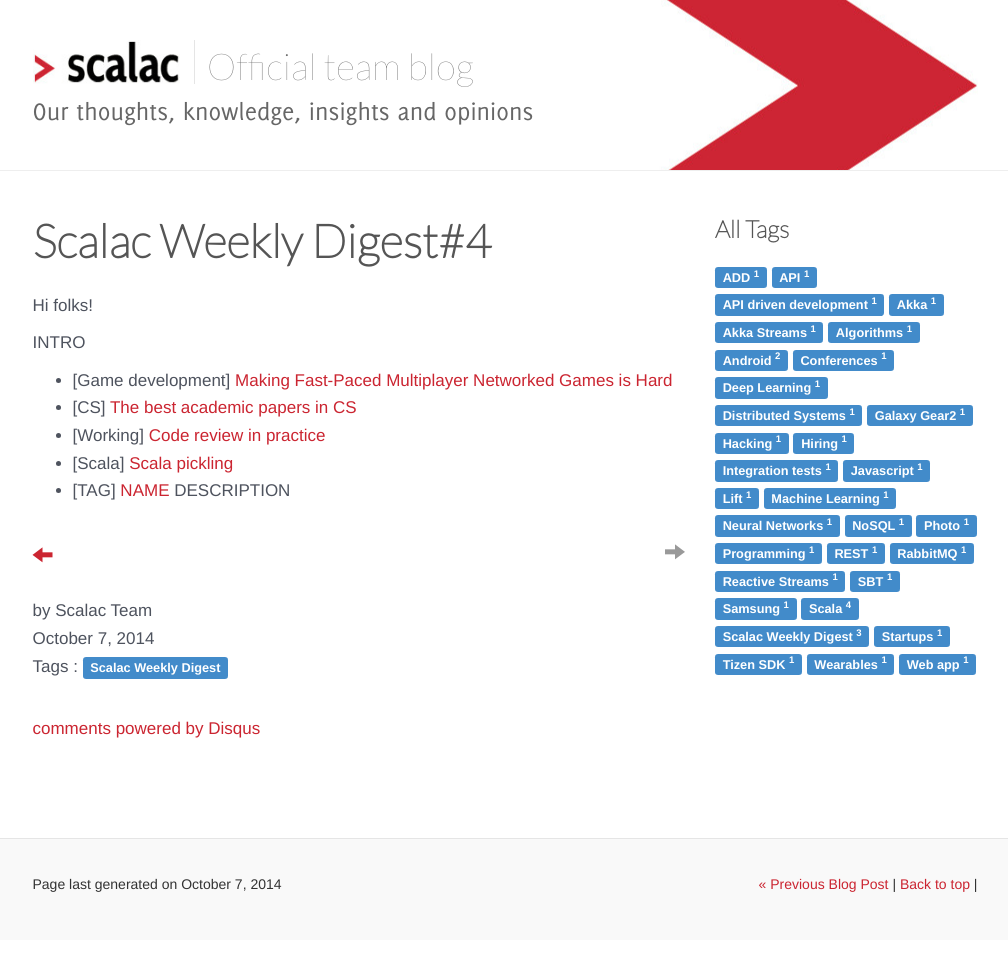
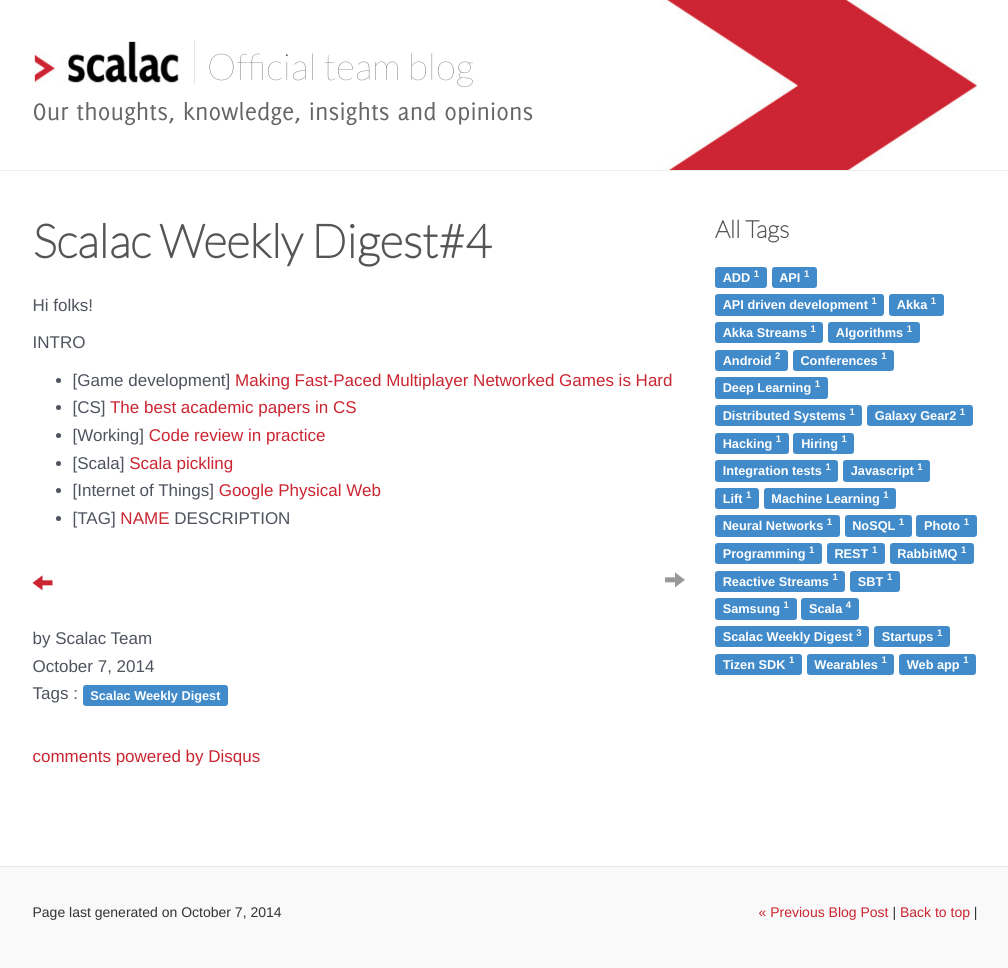
Before and after one commit to serafinmaciej/ScalaConsultants.github.io, a Jekyll site: the page built from _posts/2014-10-07-digest-4.markdown, in a window 1280 px wide. Shown: the whole page, without its empty margins (135-1143 px from the left). Built offline with Jekyll 4.4.1, drawn with Linux system fonts in a browser that asks for light colours; comment, search, counter and statistics services are not loaded; before the commit the page ends 940 px from its top, so only the background shows below that.

Commit message:
Update 2014-10-07-digest-4.markdown

```diff
--- a/_posts/2014-10-07-digest-4.markdown
+++ b/_posts/2014-10-07-digest-4.markdown
@@ -18,5 +18,6 @@
 * \[CS\] [The best academic papers in CS](http://arnetminer.org/conferencebestpapers)
 * \[Working\] [Code review in practice](http://blog.salsitasoft.com/practical-lessons-in-peer-code-review)
 * \[Scala\] [Scala pickling](https://github.com/scala/pickling)
+* \[Internet of Things\] [Google Physical Web](https://github.com/google/physical-web)
 * \[TAG\] [NAME](URL)
 DESCRIPTION
```
